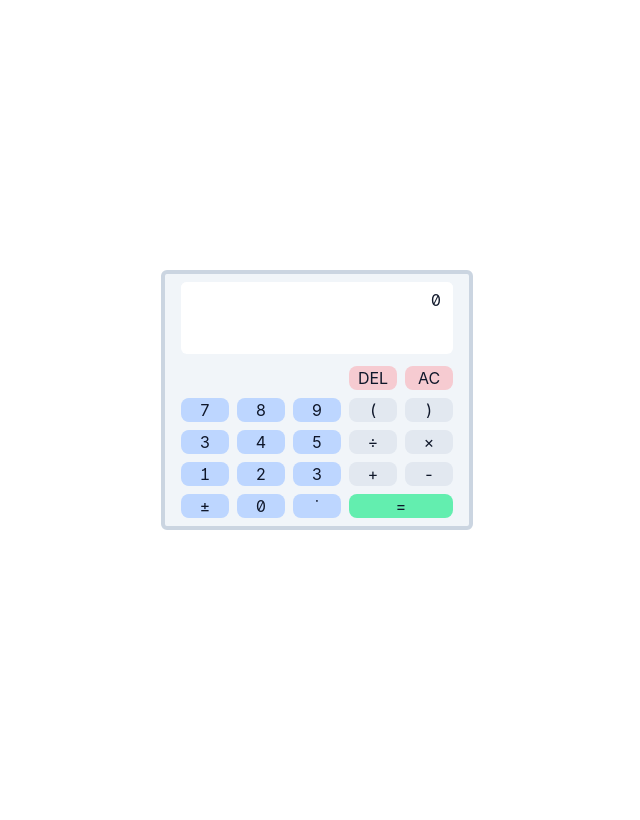
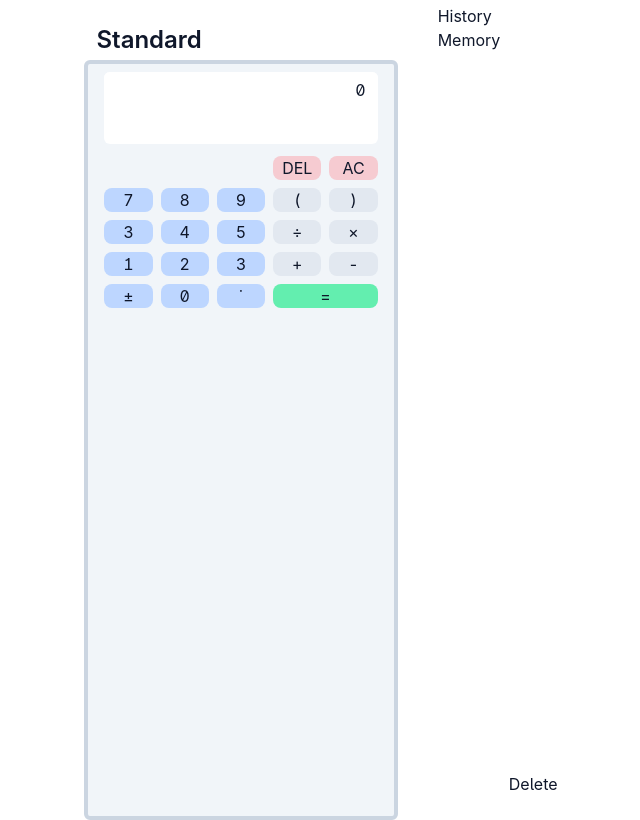
Before and after one commit to kenedyolisi/calculator_pwa, an Astro site: page / in a window 1280 px wide. Shown: the whole page, without its empty margins (323-963 px from the left). Built offline with nearby package versions, Linux system fonts and the light colour scheme; Astro itself is replaced by a stand-in of ours; a web font is replaced by a local one.

Commit message:
feat: add history functionality

```diff
--- a/src/components/calculator.svelte
+++ b/src/components/calculator.svelte
@@ -1,6 +1,6 @@
 <script lang="ts">
-  import Button from "@components/button.svelte";
   import { evaluate } from "mathjs";
+  import { chronicles } from "src/store";
 
   let input = $state("0");
   let result = $state("");
@@ -61,6 +61,7 @@
         case "=":
           input += dataValue;
           result = evaluate(input.slice(0, -1));
+          $chronicles = [...$chronicles, { expression: input, result }];
           break;
         // Handle clear
         case "AC":
--- a/src/pages/index.astro
+++ b/src/pages/index.astro
@@ -1,10 +1,40 @@
 ---
 import Calculator from "@components/calculator.svelte";
+import Chronicles from "@components/chronicles.svelte";
 import Layout from "@layouts/base_layout.astro";
 ---
 
 <Layout>
-  <main>
-    <Calculator client:load />
+  <main class="flex h-full gap-2">
+    <div class="w-full p-5">
+      <div class="flex items-center justify-between px-3 py-1">
+        <h1 class="text-2xl font-semibold">Standard</h1>
+        <button class="sm:hidden" type="button">History</button>
+      </div>
+      <Calculator client:load />
+    </div>
+    <div
+      class="fixed bottom-0 left-0 right-0 hidden h-4/5 w-full flex-col bg-white px-3 py-1 sm:static sm:flex sm:h-full sm:w-2/5"
+    >
+      <div class="w-full">
+        <button>History</button>
+        <button>Memory</button>
+      </div>
+      <div class="grow overflow-auto text-end">
+        <Chronicles client:load />
+      </div>
+      <div class="w-full text-end">
+        <button id="reset-chronicles-button" type="button">Delete</button>
+      </div>
+    </div>
   </main>
 </Layout>
+
+<script>
+  import { chronicles } from "src/store";
+
+  const resetButton = document.getElementById("reset-chronicles-button");
+  resetButton?.addEventListener("click", () => {
+    chronicles.set([]);
+  });
+</script>
```
